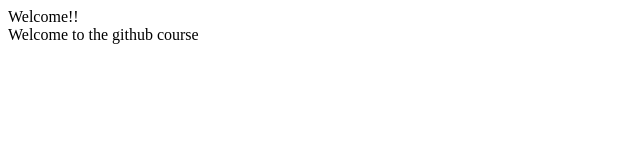
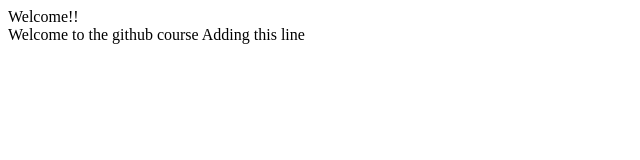
Before and after one commit to VarshaGup/GithubDemoNov, a plain HTML site: page Index.html in a window 1280 px wide. Shown: the whole page, without its empty margins (0-640 px from the left). Drawn offline with Linux system fonts and the light colour scheme.

Commit message:
added 1 file

```diff
--- a/Index.html
+++ b/Index.html
@@ -3,4 +3,5 @@
 </header>
 <body>
   Welcome to the github course
+  Adding this line
 </body>
```
Also changed, not shown: info.txt (added).
